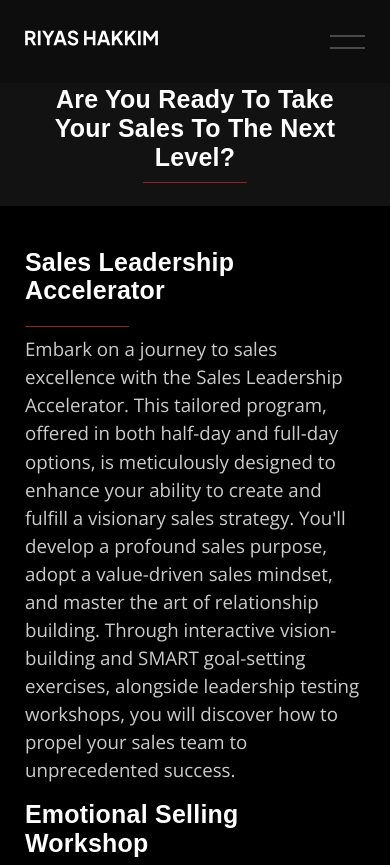
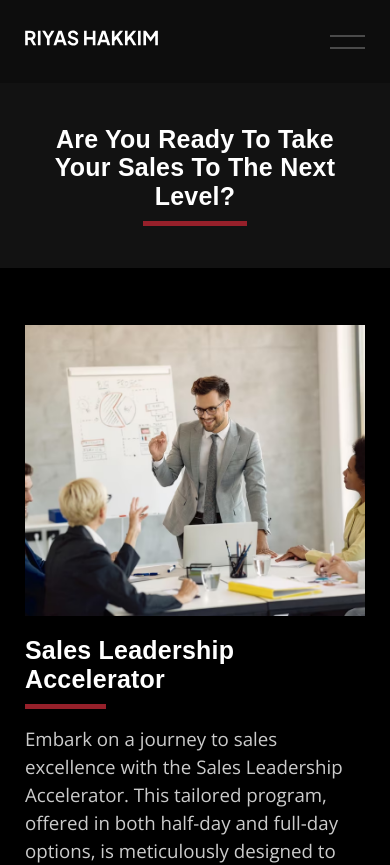
Before and after one commit to lazim-mv/riyasHakkim, a Next.js app: page /pages/Programs in a window 390 px wide. Shown: the top 865 px of the page. Built offline with nearby package versions, Linux system fonts and the light colour scheme.

Commit message:
v0.0.10 newDesign

```diff
--- a/src/app/components/ButtonComponent.js
+++ b/src/app/components/ButtonComponent.js
@@ -1,5 +1,6 @@
 import Image from "next/image";
 import React from "react";
+import { useWindowSize } from "../utils/windowSize";
 
 const BtnComponent = ({
   borderColor,
@@ -117,9 +118,11 @@ const SectionTitle = ({
   wordIndex,
   margin,
   line,
-  hrMargin
+  hrMargin,
 }) => {
   const words = (sectionText || "").split(" ");
+
+  const { windowSize, isSmallScreen } = useWindowSize();
 
   return (
     <>
@@ -155,7 +158,9 @@ const SectionTitle = ({
           style={{
             width: line ? line : "20.767195767195766vw",
             background: "#96202A",
-            height: "0.3306878306878307vw",
+            height: isSmallScreen
+              ? "1.3333333333333335vw"
+              : "0.3306878306878307vw",
             border: "none",
             margin: hrMargin ? hrMargin : "",
           }}
--- a/src/app/components/Contact.js
+++ b/src/app/components/ContactComponent.js
@@ -3,7 +3,7 @@ import React from "react";
 import { BtnComponent, SectionTitle } from "./ButtonComponent";
 import { useWindowSize } from "../utils/windowSize";
 
-const Contact = () => {
+const ContactComponent = () => {
   const { windowSize, isSmallScreen } = useWindowSize();
 
   return (
@@ -33,4 +33,4 @@ const Contact = () => {
   );
 };
 
-export default Contact;
+export default ContactComponent;
--- a/src/app/globals.css
+++ b/src/app/globals.css
@@ -314,6 +314,11 @@ a {
   justify-content: space-between;
   padding: 0 7.2751322751322745vw 0 9.920634920634921vw;
   background: #121212;
+
+  height: auto;
+  padding: 6.613756613756613vw 9.920634920634921vw;
+  margin-top: 6.613756613756613vw;
+
 }
 
 .heroContianer img {
@@ -1071,6 +1076,8 @@ a {
     flex-direction: column;
     height: calc(221.39999999999998vw - 21.333333333333336vw);
     background: #0d0d0d;
+
+
   }
 
   .heroContianer img {
--- a/src/app/page.js
+++ b/src/app/page.js
@@ -1,6 +1,6 @@
 "use client";
 import Container11 from "./components/ArrowButton/Container11/Container11";
-import Contact from "./components/Contact";
+import Contact from "./components/ContactComponent";
 import Container10 from "./components/Container10/Container10";
 import Container2 from "./components/Container2";
 import Container3 from "./components/Container3";
--- a/src/app/pages/About/page.js
+++ b/src/app/pages/About/page.js
@@ -15,7 +15,7 @@ import {
 } from "@/app/components/ButtonComponent";
 import Header from "@/app/components/Header";
 import MobileHeader from "@/app/components/MobileHeader";
-import Contact from "@/app/components/Contact";
+import Contact from "@/app/components/ContactComponent";
 import Footer from "@/app/components/Footer";
 import Testimonial from "@/app/components/Testimonial";
 import { useWindowSize } from "@/app/utils/windowSize";
--- a/src/app/pages/Programs/page.js
+++ b/src/app/pages/Programs/page.js
@@ -10,7 +10,7 @@ import Header from "@/app/components/Header";
 import MobileHeader from "@/app/components/MobileHeader";
 import Image from "next/image";
 import Footer from "@/app/components/Footer";
-import Contact from "@/app/components/Contact";
+import Contact from "@/app/components/ContactComponent";
 import Container9 from "@/app/components/Container9";
 import { programPage } from "@/app/contents/programsPage";
 import Testimonial from "@/app/components/Testimonial";
@@ -23,6 +23,7 @@ const Page = () => {
   const cardData = programPage.imageCard;
 
   useEffect(() => {
+
     gsap.registerPlugin(ScrollTrigger);
 
     let revealContainers = document.querySelectorAll(
@@ -31,13 +32,15 @@ const Page = () => {
 
     revealContainers.forEach((container) => {
       let trigger = container.querySelector(".programs_cards__Djnpl");
-      let image = container.querySelector(".programs_imageContainer__w6e5z img");
+      let image = container.querySelector(
+        ".programs_imageContainer__w6e5z img"
+      );
       let tl = gsap.timeline({
         scrollTrigger: {
           trigger: container,
           toggleActions: "restart none none reset",
-          start:"center 50%",
-          end:"center 50%",
+          start: "center 50%",
+          end: "center 50%",
           // markers:true,
         },
       });
@@ -48,14 +51,14 @@ const Page = () => {
       //   ease: "Power2.out",
       // });
       tl.from(image, {
-        opacity:0,
-        duration: .05,
+        opacity: 0,
+        duration: 0.05,
         ease: "Power2.out",
       });
       tl.to(image, {
-        duration: .05,
+        duration: 0.05,
         ease: "Power2.out",
-        opacity:1,
+        opacity: 1,
       });
     });
   });
@@ -64,6 +67,7 @@ const Page = () => {
     <>
       <Header />
       <MobileHeader />
+
       <div className={styles.container1}>
         <SectionTitle
           sectionText={programPage.sectionTitle}
@@ -75,6 +79,8 @@ const Page = () => {
           width={isSmallScreen ? "" : "48.74338624338625vw"}
         />
       </div>
+      {!isSmallScreen ? (
+        <>
           <div className={styles.cards}>
             <div className={styles.left}>
               {cardData.map((data, index) => (
@@ -93,7 +99,6 @@ const Page = () => {
               ))}
             </div>
             <div className={styles.right}>
-          {/* <div className={styles.card} key={index}> */}
               {cardData.map((data, index) => (
                 <div className={styles.imageContainer} key={index}>
                   <Image
@@ -108,9 +113,33 @@ const Page = () => {
                   />
                 </div>
               ))}
-          {/* </div> */}
             </div>
           </div>
+        </>
+      ) : (
+        <div className={styles.cards}>
+          {cardData.map((data, index) => (
+            <div className={styles.card} key={index}>
+              <div className={styles.imageContainer}>
+                <Image
+                  className=""
+                  src={data.img}
+                  alt="Asian Engineer"
+                  quality={100}
+                  priority={true}
+                  unoptimized
+                  width={100}
+                  height={100}
+                />
+              </div>
+              <div className={styles.cardContent}>
+                <SectionTitle sectionText={data.title} />
+                <SectionDescription sectionText={data.description} />
+              </div>
+            </div>
+          ))}
+        </div>
+      )}
       <Testimonial />
       <Container9 />
       <Contact />
--- a/src/app/styles/aboutPage.module.css
+++ b/src/app/styles/aboutPage.module.css
@@ -12,10 +12,13 @@
 .container1 {
   padding: var(--containerPadding);
   background-color: #121212;
-  height: 20.8994708994709vw;
   display: flex;
   justify-content: center;
   align-items: center;
+
+  height: auto;
+  padding: 6.613756613756613vw 6.613756613756613vw;
+  margin-top: 6.613756613756613vw;
 }
 
 .container2 {
@@ -88,7 +91,10 @@
     margin-top: calc(var(--mobileContainerMarginTop));
     padding: var(--mobileContainerPadding);
 
-    height: 36.8vw;
+    height: auto;
+    padding-top: 10.666666666666668vw;
+    padding-bottom: 10.666666666666668vw;
+    margin-top: 21.3333vw;
   }
 
   .container1 h2{
--- a/src/app/styles/contact.module.css
+++ b/src/app/styles/contact.module.css
@@ -11,12 +11,14 @@
 }
 
 .container1 {
-  padding: var(--containerPadding);
   background-color: #121212;
-  height: 20.8994708994709vw;
   display: flex;
   justify-content: center;
   align-items: center;
+
+  height: auto;
+  padding: 6.613756613756613vw 6.613756613756613vw;
+  margin-top: 6.613756613756613vw;
 }
 
 .container1 h2 {
@@ -38,7 +40,7 @@
 }
 
 .formContainer div {
-  width: 39.08730158730159vw;
+  width: 38vw;
   height: 4.9603174603174605vw;
   display: flex;
   flex-direction: column;
@@ -49,7 +51,7 @@
 }
 
 .formContainer input {
-  width: 39.08730158730159vw;
+  width: 38vw;
   height: 4.9603174603174605vw;
   border-radius: var(--borderRadius);
   background-color: #000;
@@ -106,8 +108,6 @@
   cursor: pointer;
 }
 
-
-
 .container3 {
   margin-top: var(--containerMarginTop);
   padding: var(--containerPadding);
@@ -121,10 +121,10 @@
 }
 
 .container3 h2 {
-  margin-bottom: 3.968253968253968vw;
 }
 
 .socialContainer {
+  margin-top: 3.968253968253968vw;
   display: flex;
   align-items: center;
   gap: 2.6455026455026456vw;
@@ -141,11 +141,15 @@
   .container1 {
     margin-top: calc(var(--mobileContainerMarginTop));
     padding: var(--mobileContainerPadding);
-    height: 36.8vw;
+    height: auto;
+
+    padding-top: 10.666666666666668vw;
+    padding-bottom: 10.666666666666668vw;
+    margin-top: 21.3333vw;
   }
 
   .container1 h2 {
-    width: 64.53333333333333vw !important;
+    width: 70.53333333333333vw !important;
   }
   .container2 {
     margin-top: 10.666666666666668vw;
@@ -206,10 +210,10 @@
   }
 
   .container3 h2 {
-    margin-bottom: 8vw;
   }
 
   .socialContainer {
+    margin-top: 8vw;
     display: flex;
     align-items: flex-start;
     justify-content: center;
--- a/src/app/styles/programs.module.css
+++ b/src/app/styles/programs.module.css
@@ -16,6 +16,10 @@
   display: flex;
   justify-content: center;
   align-items: center;
+
+  height: auto;
+  padding: 6.613756613756613vw 6.613756613756613vw;
+  margin-top: 6.613756613756613vw;
 }
 
 .cards {
@@ -82,7 +86,10 @@
     margin-top: calc(var(--mobileContainerMarginTop));
     padding: var(--mobileContainerPadding);
 
-    height: 36.8vw;
+    height: auto;
+    padding-top: 10.666666666666668vw;
+    padding-bottom: 10.666666666666668vw;
+    margin-top: 21.3333vw;
   }
   .container1 h2 {
     width: 87.2vw !important;
@@ -108,6 +115,7 @@
     width: auto;
     height: auto;
     margin-bottom: 8vw;
+    position: relative;
   }
 
   .imageContainer img {
@@ -133,10 +141,10 @@
 
   .cardContent h2 {
     font-size: 6.4vw;
-    margin-bottom: 2.666666666666667vw;
+    margin-bottom: 0;
   }
 
   .cardContent p {
-    margin-bottom: 4vw;
+    margin-top: 4vw;
   }
 }
```
Also changed, not shown: src/app/pages/Contact/page.js (+23 -5 lines). Lines whose indentation alone changed are shown as unchanged.
